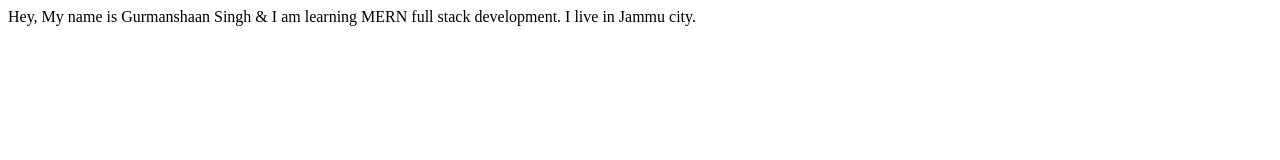
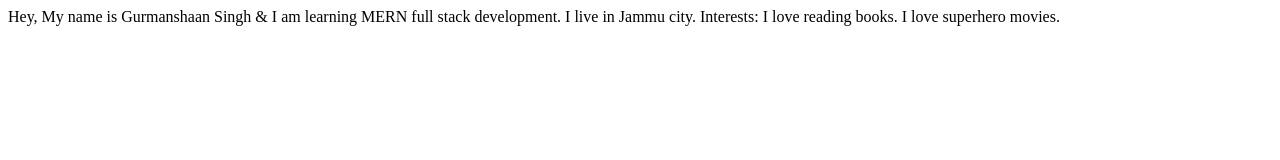
Before and after one commit to gurmanshaan/myportfolio, a plain HTML site: page index.html in a window 1280 px wide. Drawn offline with Linux system fonts and the light colour scheme.

Commit message:
add interests in index file

```diff
--- a/index.html
+++ b/index.html
@@ -8,6 +8,7 @@
   </head>
   <body>
     Hey, My name is Gurmanshaan Singh & I am learning MERN full stack
-    development. I live in Jammu city.
+    development. I live in Jammu city. Interests: I love reading books. I love
+    superhero movies.
   </body>
 </html>
```
